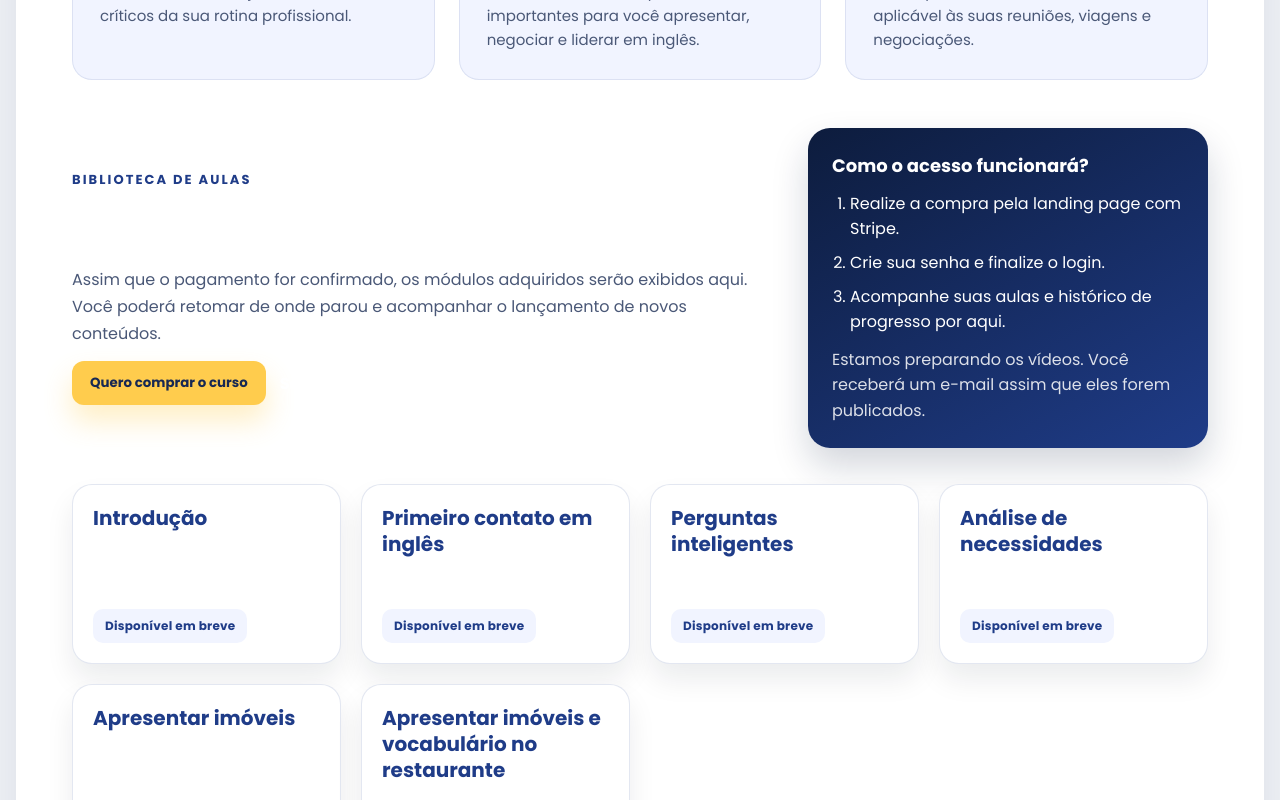
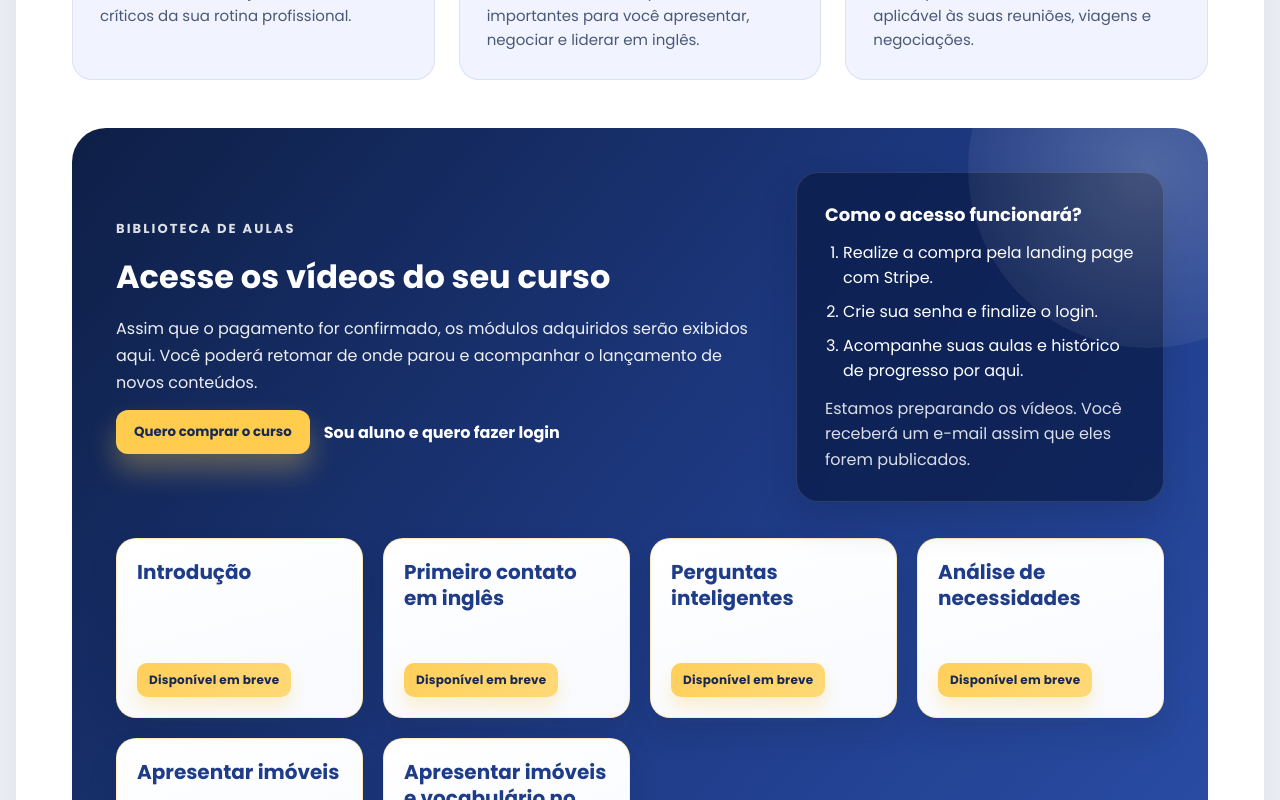
Before and after one commit to nicholasfocke/LandingPagePeter, a Next.js app: page / in a window 1280 px wide. Shown: the part 1240-2040 px from the top of the page. Built offline with nearby package versions, Linux system fonts and the light colour scheme.

Commit message:
Restaura estilo escuro do catálogo com textos brancos e chips amarelos

```diff
--- a/src/app/page.css
+++ b/src/app/page.css
@@ -413,6 +413,23 @@
 
 .videos-section {
   gap: 36px;
+  background: linear-gradient(130deg, #0e1f46 0%, #1f3c88 58%, #2b4ea8 100%);
+  border-radius: 34px;
+  padding: 44px;
+  position: relative;
+  overflow: hidden;
+}
+
+.videos-section::after {
+  content: "";
+  position: absolute;
+  width: 360px;
+  height: 360px;
+  border-radius: 999px;
+  background: radial-gradient(circle, rgba(255, 255, 255, 0.22), rgba(255, 255, 255, 0));
+  right: -120px;
+  top: -140px;
+  pointer-events: none;
 }
 
 .videos-hero {
@@ -436,7 +453,7 @@
   margin: 0;
   font-size: 16px;
   line-height: 1.7;
-  color: #4a5877;
+  color: rgba(255, 255, 255, 0.92);
 }
 
 .videos-actions {
@@ -444,6 +461,10 @@
   align-items: center;
   gap: 14px;
   flex-wrap: wrap;
+}
+
+.videos-copy .eyebrow {
+  color: rgba(255, 255, 255, 0.86);
 }
 
 .videos-copy .section-title {
@@ -459,14 +480,16 @@
 }
 
 .status-card {
-  background: linear-gradient(150deg, #0d1c3d, #1f3c88);
+  background: rgba(10, 27, 71, 0.75);
   color: #ffffff;
   border-radius: 22px;
-  padding: 24px;
-  box-shadow: 0 18px 36px rgba(13, 28, 61, 0.18);
+  padding: 28px;
+  box-shadow: 0 18px 36px rgba(13, 28, 61, 0.22);
   display: flex;
   flex-direction: column;
   gap: 12px;
+  border: 1px solid rgba(255, 255, 255, 0.12);
+  backdrop-filter: blur(4px);
 }
 
 .status-card h3 {
@@ -499,11 +522,11 @@
 }
 
 .video-card {
-  background: #ffffff;
+  background: linear-gradient(165deg, #ffffff, #f8faff);
   border-radius: 20px;
   padding: 20px;
-  border: 1px solid rgba(31, 60, 136, 0.12);
-  box-shadow: 0 16px 28px rgba(15, 23, 42, 0.08);
+  border: 1px solid rgba(255, 204, 77, 0.38);
+  box-shadow: 0 16px 30px rgba(15, 23, 42, 0.12);
   display: flex;
   flex-direction: column;
   justify-content: space-between;
@@ -524,11 +547,12 @@
   align-self: flex-start;
   padding: 8px 12px;
   border-radius: 10px;
-  background-color: #f1f4ff;
-  color: #1f3c88;
+  background: linear-gradient(135deg, #ffcf59, #ffd978);
+  color: #172853;
   font-size: 12px;
   font-weight: 700;
   letter-spacing: 0.02em;
+  box-shadow: 0 10px 18px rgba(255, 204, 77, 0.28);
 }
 
 
@@ -772,6 +796,11 @@
     font-size: 28px;
   }
 
+  .videos-section {
+    padding: 28px;
+    border-radius: 24px;
+  }
+
   .status-card {
     padding: 20px;
   }
```
